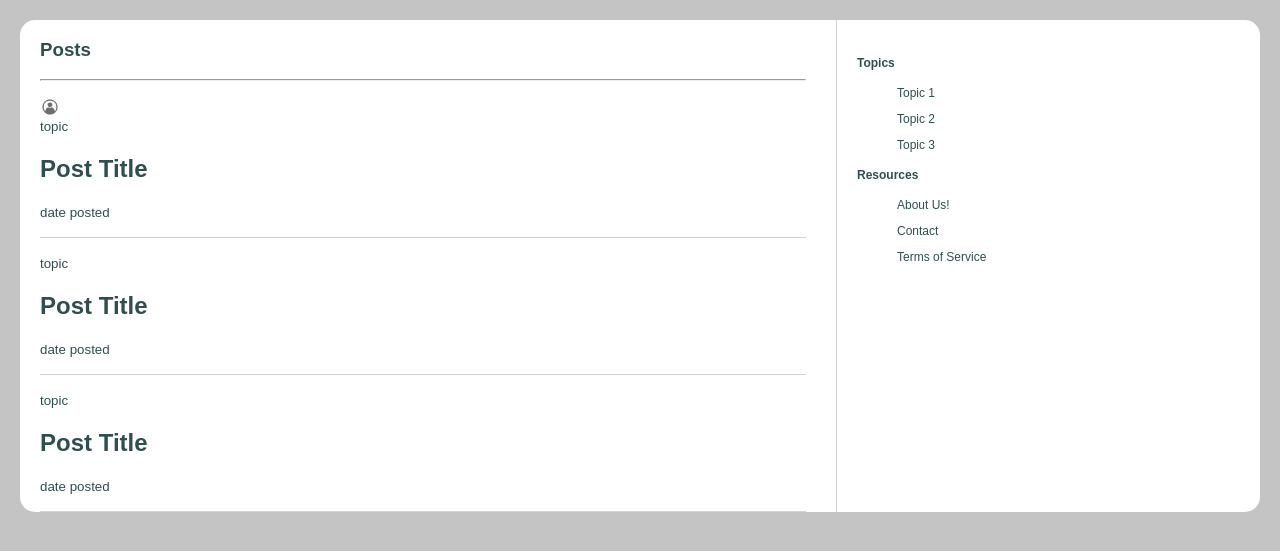
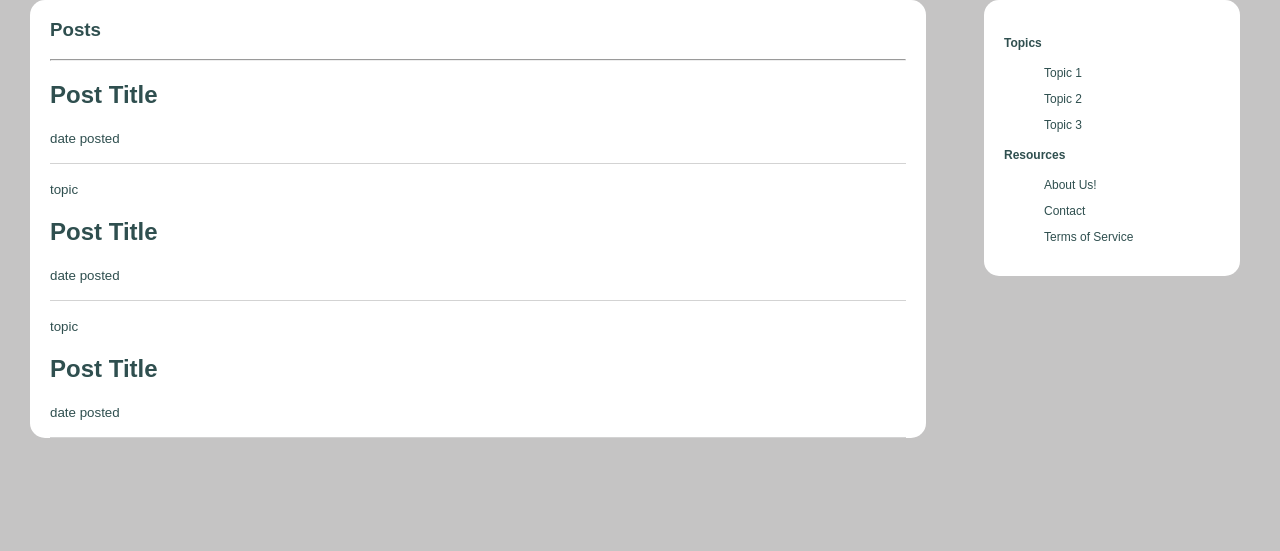
Before and after one commit to joloses/COSC360-Project, a PHP site: page /home.html in a window 1280 px wide. Shown: the part 130-681 px from the top of the page. Run offline with PHP 8.4, Linux system fonts and the light colour scheme.

Commit message:
Fixed home.html column layout.

```diff
--- a/source_code/css/home.css
+++ b/source_code/css/home.css
@@ -46,7 +46,9 @@ nav {
     border-radius: 15px;
     background-color: white;
     color: darkslategray;
-    margin: 20px;
+    float: left;
+    width: 70%;
+    margin-left: 30px;
 }
 
 .main-content {
@@ -78,12 +80,19 @@ nav {
   }
 
 /* Second column */
+
+.container-2 {
+    display: flex;
+    float: right;
+    border-radius: 15px;
+    background-color: white;
+    color: darkslategray;
+    margin-right: 40px;
+    width: 20%;
+}
+
 .secondary-content {
-    flex: 1; /* Takes up the remaining space */
-    border-left: 1px solid lightgrey;
-    float: right;
     padding: 20px;
-    margin-left: 10px;
     font-size: 12px;
 }
 
--- a/source_code/home.html
+++ b/source_code/home.html
@@ -19,7 +19,6 @@
                 <h3> Posts </h3>
                 <hr>
                 <div class = "post">
-                    <p> <a href="profile.html" class="profile-btn"><img src = "images/profile-icon.png"></a><small> topic </small></p>
                     <h2><a href = "post.html"> Post Title </a> </h2>
                     <p><small> date posted </small> </p>
                 </div>
@@ -34,7 +33,9 @@
                     <p><small> date posted </small> </p>
                 </div>
             </div>
+        </div>
 
+        <div class = "container-2">
             <div class = "secondary-content"> <!-- Side Column: Topics, About us, Contact, Terms of Service-->
                 <h4> Topics </h4>
                 <ul>
@@ -49,7 +50,7 @@
                     <p> <a href = "TOS.html"> Terms of Service </a> </li> </p>
                 </ul>
             </div>
-    </div>
+        </div>
 
     </body>
 
```
